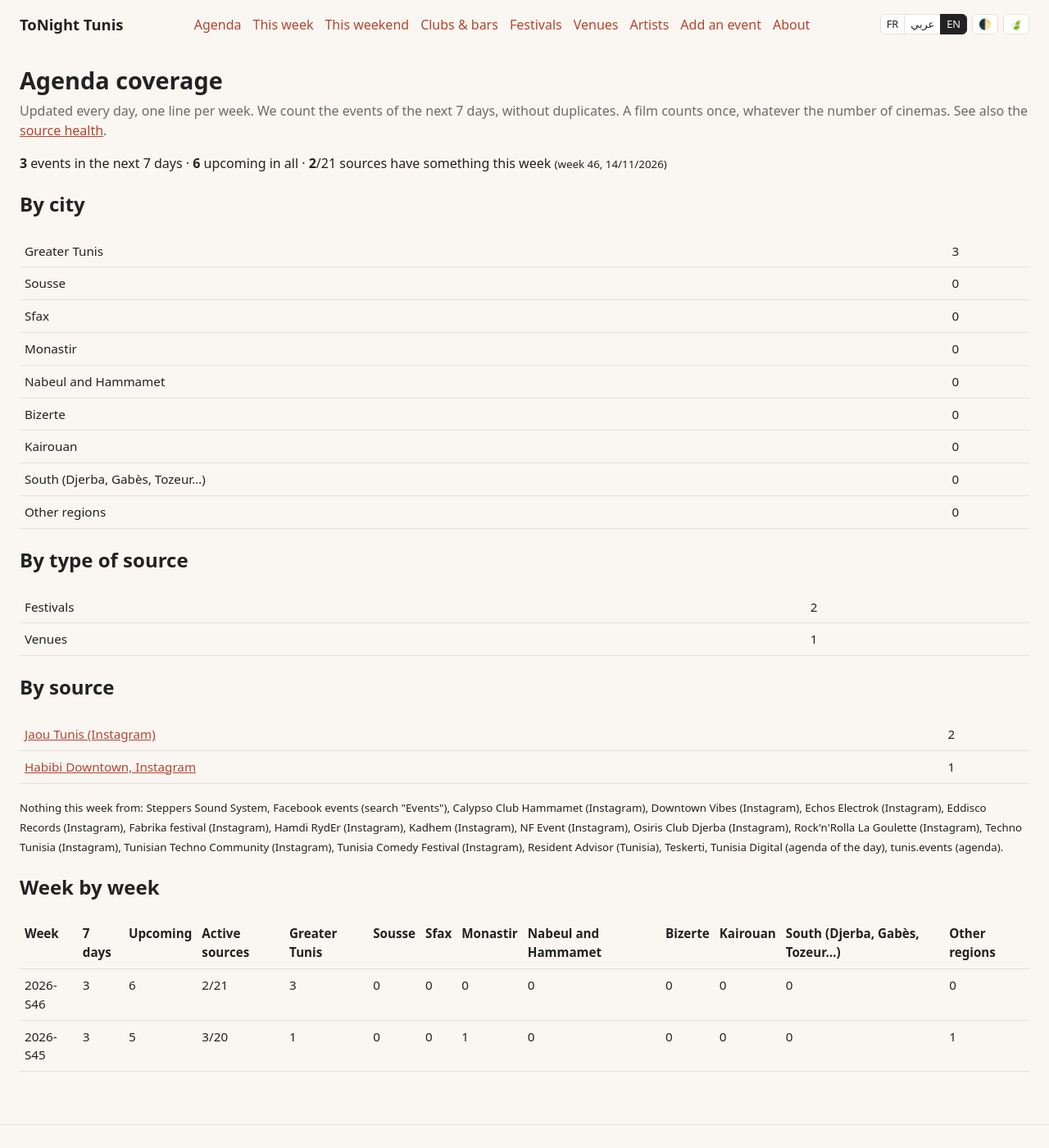
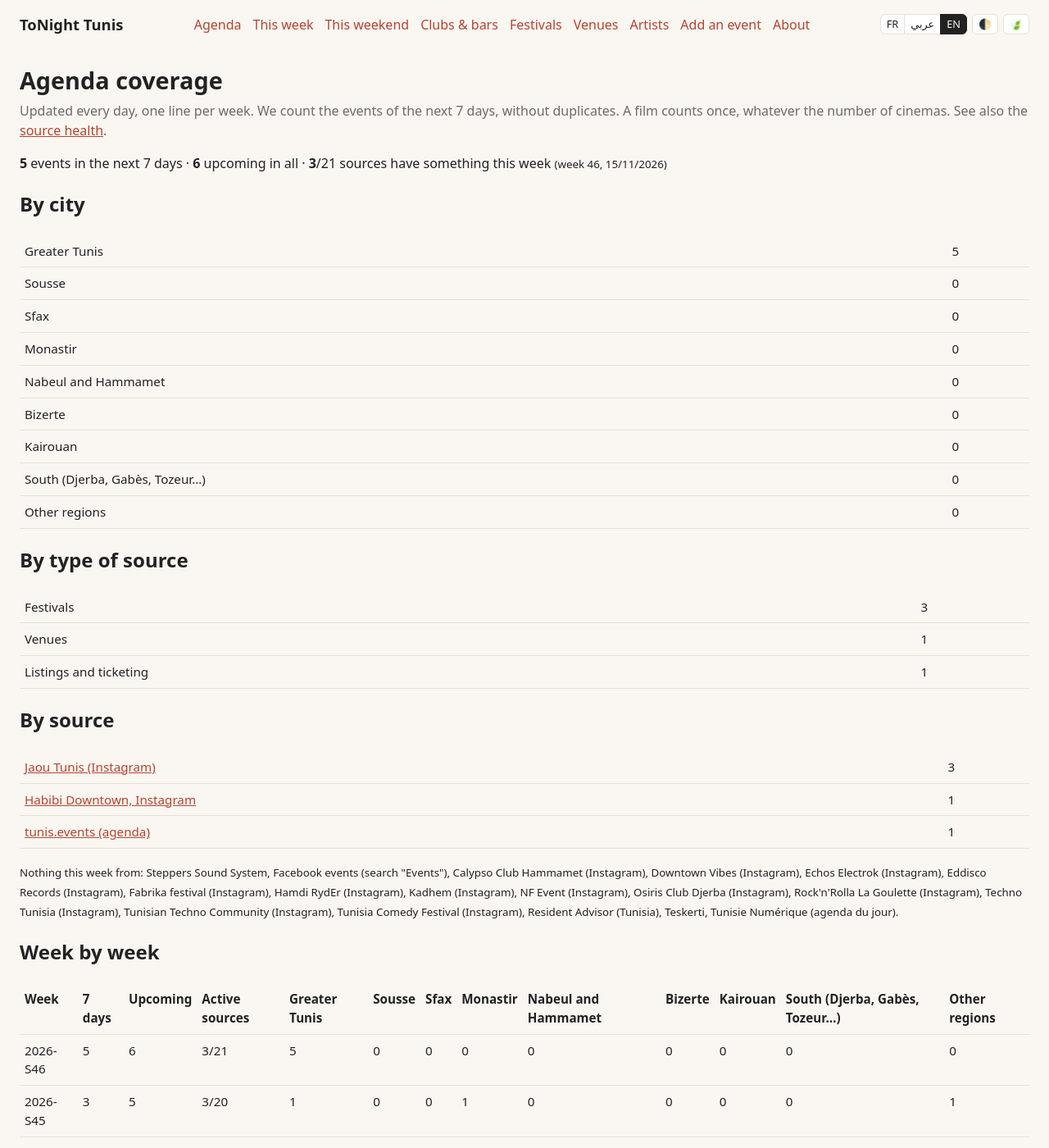
Before and after one commit to benjello/agenda-nuit-tunis, a Jekyll site: the page built from couverture.html, in a window 1280 px wide and 1400 px high. Shown: the whole window at 82% size. Built offline with Jekyll 4.4.1, drawn with Linux system fonts in a browser that asks for light colours.

Commit message:
Scrapers : mise à jour automatique

```diff
--- a/_data/bilan.json
+++ b/_data/bilan.json
@@ -48,11 +48,11 @@
  },
  {
   "semaine": "2026-S46",
-  "date": "2026-11-14",
+  "date": "2026-11-15",
   "a_venir": 6,
-  "sept_jours": 3,
+  "sept_jours": 5,
   "sources_actives": 21,
-  "sources_avec_evenements": 2,
+  "sources_avec_evenements": 3,
   "sources_muettes": [
    "fb-61595612945174",
    "fb-recherche-soirees",
@@ -71,23 +71,25 @@
    "ig-tunisia-comedy-festival",
    "resident-advisor",
    "teskerti",
-   "tn-agenda-du-jour",
-   "tunis-events"
+   "tn-agenda-du-jour"
   ],
   "par_ville": {
-   "tunis": 3
+   "tunis": 5
   },
   "par_categorie": {
-   "festival": 2,
-   "bar": 1
+   "festival": 3,
+   "bar": 1,
+   "concert": 1
   },
   "par_genre": {
-   "festival": 2,
-   "lieu": 1
+   "festival": 3,
+   "lieu": 1,
+   "agenda": 1
   },
   "par_source": {
-   "ig-jaou-tunis": 2,
-   "ig-habibi-downtown": 1
+   "ig-jaou-tunis": 3,
+   "ig-habibi-downtown": 1,
+   "tunis-events": 1
   }
  }
 ]
--- a/_data/controle.json
+++ b/_data/controle.json
@@ -1,5 +1,5 @@
 {
- "date": "2026-11-14",
+ "date": "2026-11-15",
  "corriges": 0,
  "a_verifier": [],
  "granularite": {
--- a/_data/etat_sources.json
+++ b/_data/etat_sources.json
@@ -183,8 +183,8 @@
   },
   "tn-agenda-du-jour": {
     "attente": null,
-    "dernier_passage": "2026-11-14T16:44:26",
-    "dernier_succes": "2026-11-14T16:44:26",
+    "dernier_passage": "2026-11-15T17:24:47",
+    "dernier_succes": "2026-11-15T17:24:47",
     "erreur": null,
     "nb": 0,
     "ok": true,
--- a/_data/fiches_clubs.json
+++ b/_data/fiches_clubs.json
@@ -45,7 +45,7 @@
   "photo": "assets/clubs/cercle-club/profil.jpg"
  },
  "Grand Italia": {
-  "lu_le": "2026-11-08"
+  "lu_le": "2026-11-15"
  },
  "Osiris Club Djerba": {
   "abonnes": 7621,
```
Also changed, not shown: _data/clubs.json (+34 -26 lines), _data/descriptifs.json (+31 -31 lines).
